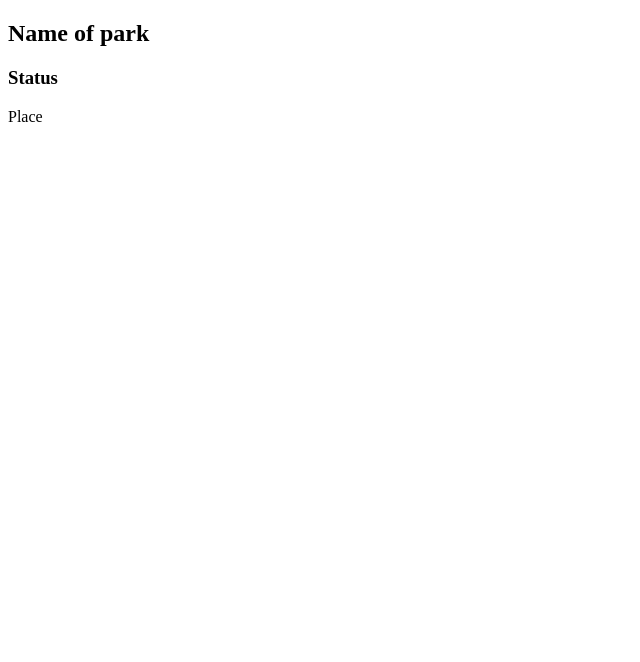
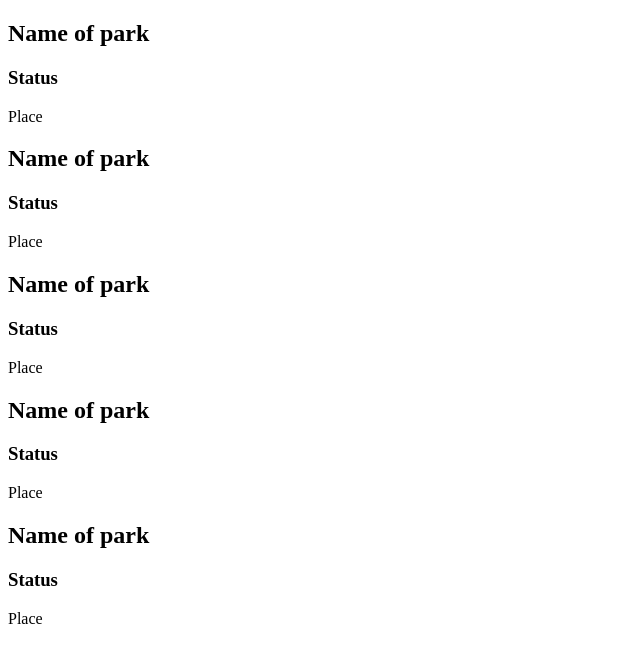
Before and after one commit to temchik2004/national_parks_CA, a plain HTML site: page index.html in a window 1280 px wide. Shown: the whole page, without its empty margins (0-640 px from the left). Drawn offline with Linux system fonts and the light colour scheme.

Commit message:
Add 5 sections

```diff
--- a/index.html
+++ b/index.html
@@ -15,6 +15,42 @@
             <p>Place</p>
         </div>
     </div>
+    <div class=”section”>
+        <div class=”cont_title”>
+            <h1>Name of park</h1>
+            <h3>Status</h3>
+        </div>
+        <div class=”cont_desc”>
+            <p>Place</p>
+        </div>
+    </div>
+    <div class=”section”>
+        <div class=”cont_title”>
+            <h1>Name of park</h1>
+            <h3>Status</h3>
+        </div>
+        <div class=”cont_desc”>
+            <p>Place</p>
+        </div>
+    </div>
+    <div class=”section”>
+        <div class=”cont_title”>
+            <h1>Name of park</h1>
+            <h3>Status</h3>
+        </div>
+        <div class=”cont_desc”>
+            <p>Place</p>
+        </div>
+    </div>
+    <div class=”section”>
+        <div class=”cont_title”>
+            <h1>Name of park</h1>
+            <h3>Status</h3>
+        </div>
+        <div class=”cont_desc”>
+            <p>Place</p>
+        </div>
+    </div>
 </section>
 </body>
 </html>
```
